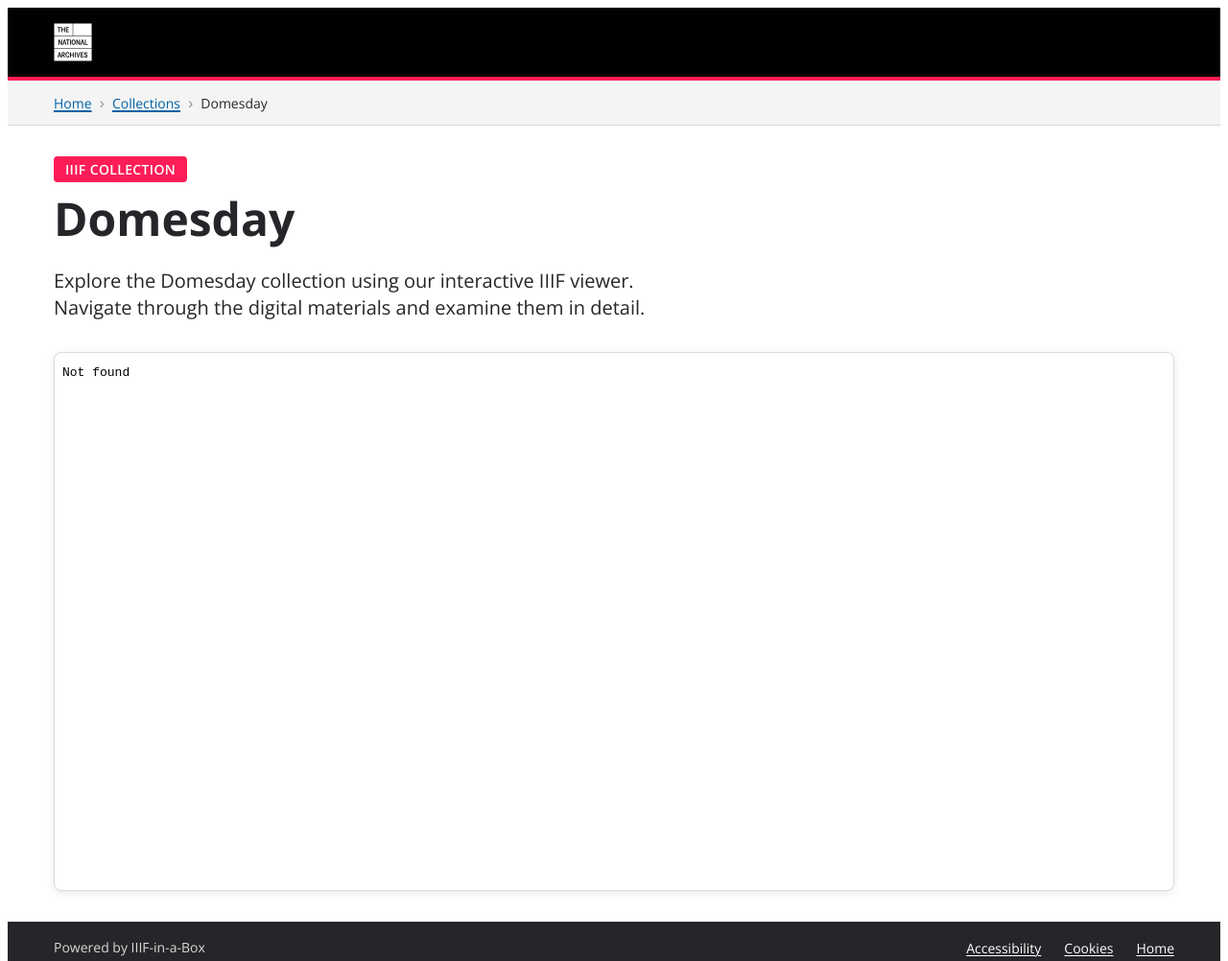
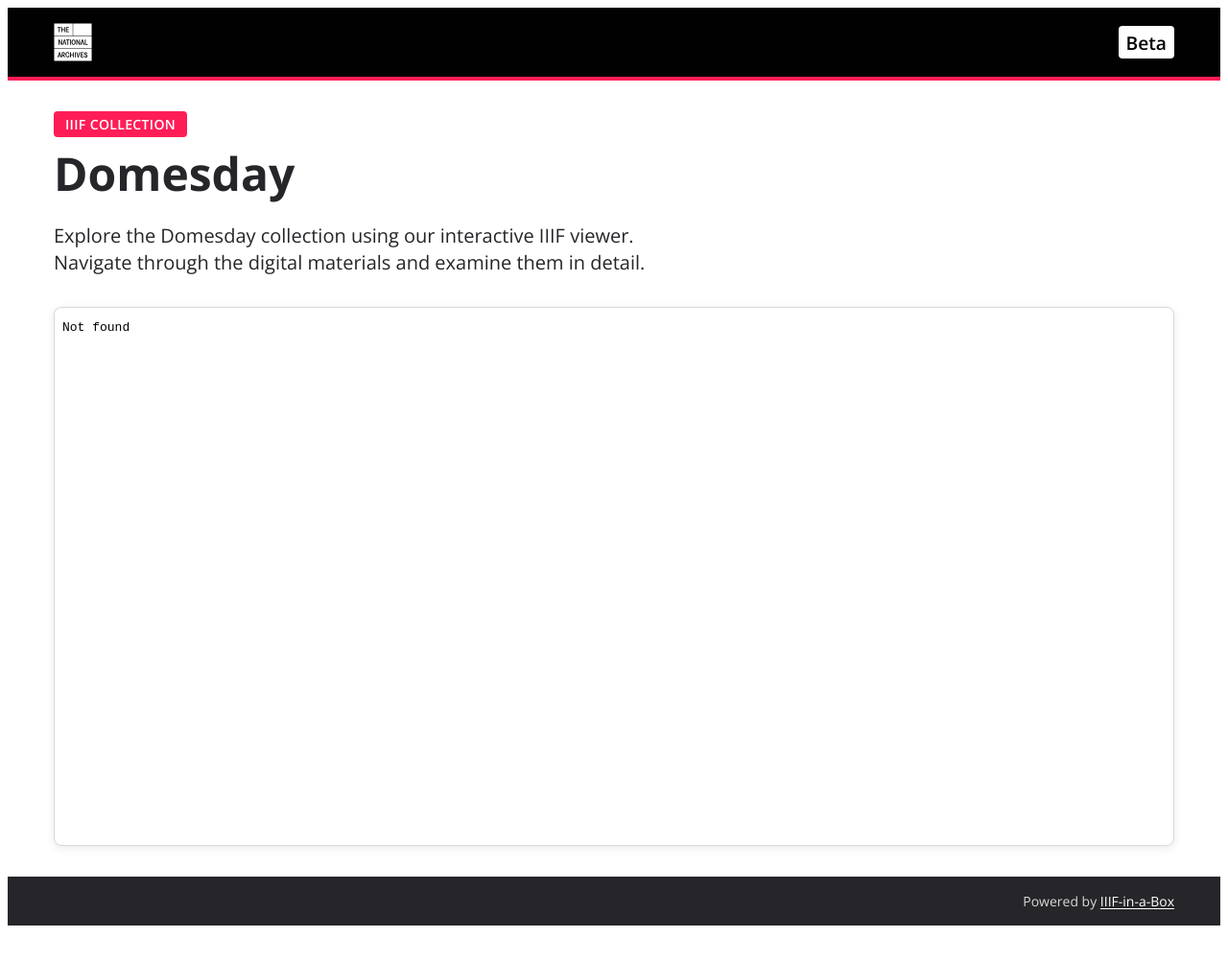
Before and after one commit to jptmoore/iiif-in-a-box, a plain HTML site: page web/pages/domesday.html in a window 1280 px wide. Shown: the top 1002 px of the page at 96% size. After the commit the page ends 973 px from the top, so only its background shows below. Drawn offline with nearby package versions, Linux system fonts and the light colour scheme.

Commit message:
using localhost

```diff
--- a/web/pages/domesday.html
+++ b/web/pages/domesday.html
@@ -41,7 +41,7 @@
 
     .tna-header__content {
       display: flex;
-      justify-content: flex-start;
+      justify-content: space-between;
       align-items: center;
     }
 
@@ -50,50 +50,16 @@
       width: auto;
     }
 
-    /* Navigation breadcrumbs */
-    .tna-breadcrumbs {
-      background-color: #f4f4f4;
-      padding: 0.75rem 0;
-      border-bottom: 1px solid #d9d9d6;
+    .tna-header__beta {
+      color: #000000;
+      font-size: 1.2rem;
+      font-weight: 600;
+      background-color: #ffffff;
+      padding: 0.2rem 0.5rem;
+      border-radius: 0.25rem;
     }
 
-    .tna-breadcrumbs__list {
-      list-style: none;
-      margin: 0;
-      padding: 0;
-      display: flex;
-      align-items: center;
-      flex-wrap: wrap;
-    }
 
-    .tna-breadcrumbs__item {
-      display: flex;
-      align-items: center;
-    }
-
-    .tna-breadcrumbs__item:not(:last-child)::after {
-      content: "›";
-      margin: 0 0.5rem;
-      color: #8c9694;
-    }
-
-    .tna-breadcrumbs__link {
-      color: #0062a8;
-      text-decoration: underline;
-      text-decoration-thickness: 2px;
-      text-underline-offset: 2px;
-      font-size: 0.875rem;
-    }
-
-    .tna-breadcrumbs__link:hover {
-      color: #004c7e;
-      text-decoration-thickness: 3px;
-    }
-
-    .tna-breadcrumbs__current {
-      color: #26262a;
-      font-size: 0.875rem;
-    }
 
     /* Main content */
     .tna-section {
@@ -190,7 +156,7 @@
 
     .tna-footer__content {
       display: flex;
-      justify-content: space-between;
+      justify-content: flex-end;
       align-items: center;
       flex-wrap: wrap;
       gap: 1rem;
@@ -240,25 +206,10 @@
         <img src="/assets/tna-square-logo.svg"
              alt="IIIF-in-a-Box"
              class="tna-header__logo">
+        <span class="tna-header__beta">Beta</span>
       </div>
     </div>
   </header>
-
-  <nav class="tna-breadcrumbs">
-    <div class="tna-container">
-      <ol class="tna-breadcrumbs__list">
-        <li class="tna-breadcrumbs__item">
-          <a href="/" class="tna-breadcrumbs__link">Home</a>
-        </li>
-        <li class="tna-breadcrumbs__item">
-          <a href="/pages/" class="tna-breadcrumbs__link">Collections</a>
-        </li>
-        <li class="tna-breadcrumbs__item">
-          <span class="tna-breadcrumbs__current">Domesday</span>
-        </li>
-      </ol>
-    </div>
-  </nav>
 
   <main id="main-content" class="tna-section">
     <div class="tna-container">
@@ -286,13 +237,8 @@
     <div class="tna-container">
       <div class="tna-footer__content">
         <div class="tna-footer__text">
-          Powered by IIIF-in-a-Box
+          Powered by <a href="/" class="tna-footer__link">IIIF-in-a-Box</a>
         </div>
-        <ul class="tna-footer__links">
-          <li><a href="/accessibility/" class="tna-footer__link">Accessibility</a></li>
-          <li><a href="/cookies/" class="tna-footer__link">Cookies</a></li>
-          <li><a href="/" class="tna-footer__link">Home</a></li>
-        </ul>
       </div>
     </div>
   </footer>
```
Also changed, not shown: web/iiif/domesday.json (+4 -4 lines), web/iiif/lincolnshire.json.
